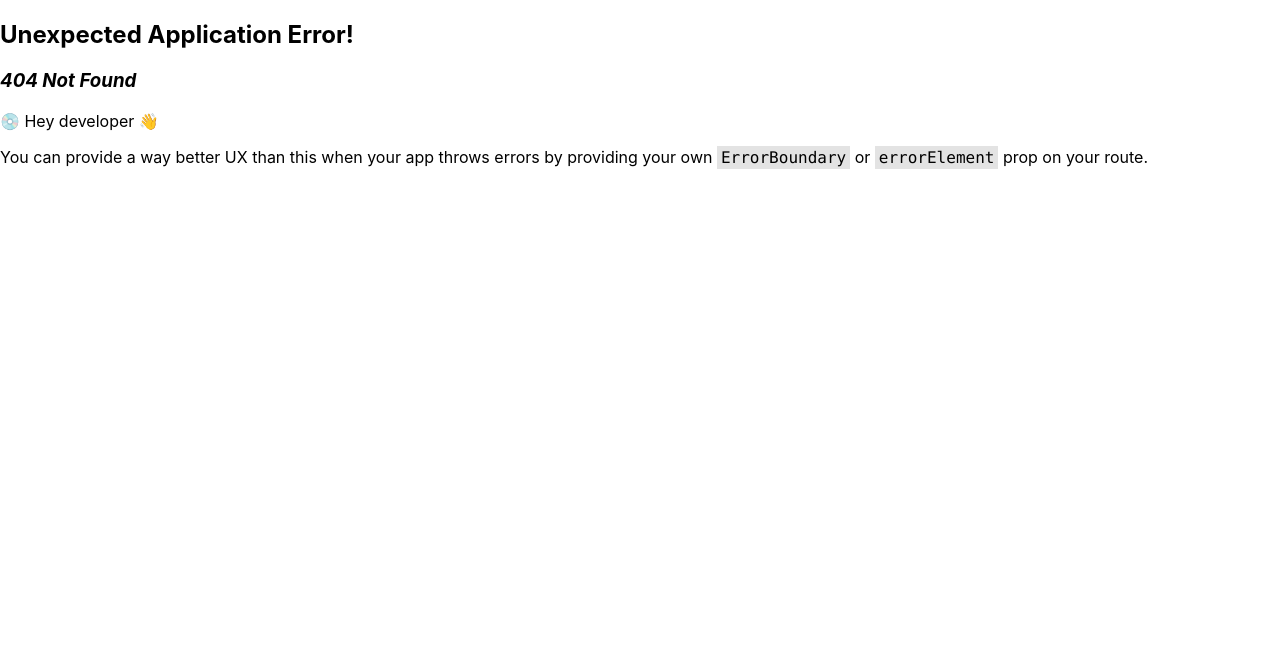
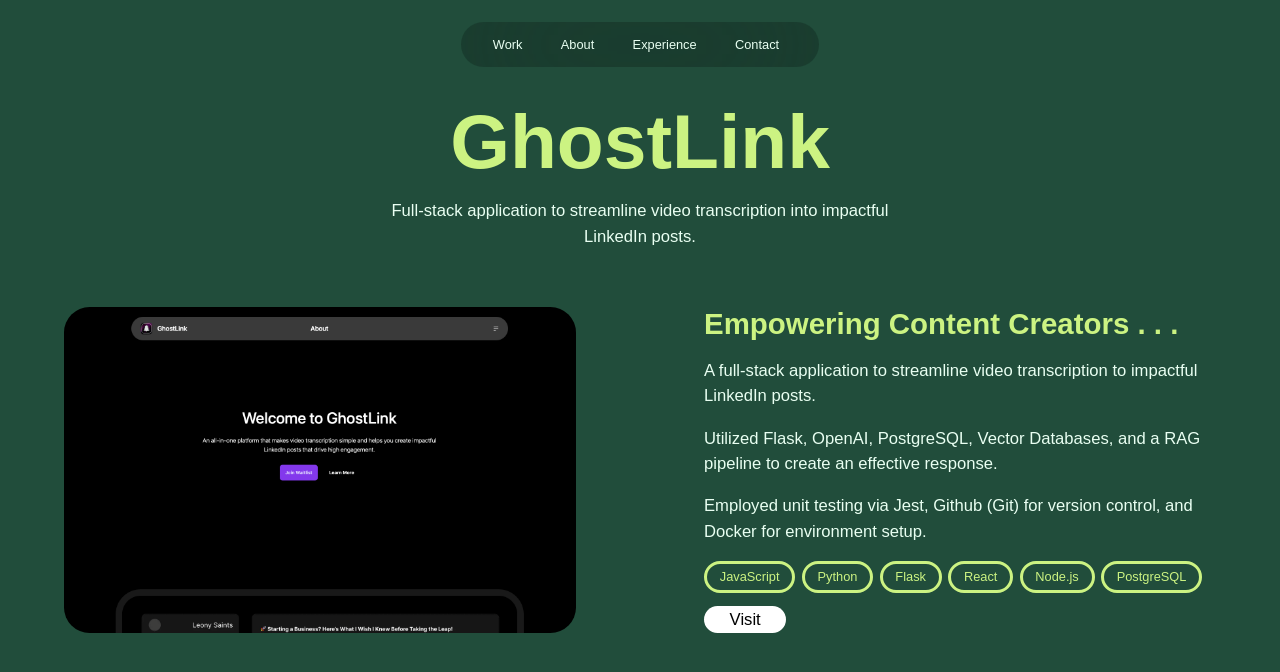
Before and after one commit to 54JIN/personal-website, a React (Create React App) app: page /personal-website/projects/ghostlink in a window 1280 px wide. Before the commit this address had no page. Shown: the top 672 px of the page. Built offline with nearby package versions, Linux system fonts and the light colour scheme.

Commit message:
Added GhostLink Project

```diff
--- a/src/Assets/Data/Projects.js
+++ b/src/Assets/Data/Projects.js
@@ -1,16 +1,25 @@
 //Images
+import ghostlink from '../Images/GhostLinkImg1.png'
 import todo from '../Images/TaskManagerImg1.jpg'
 import pallets from '../Images/pallets.png';
 import portfolio from '../Images/PortfolioImg.png';
 import afrImg from '../Images/afrImg.png';
 
 //Components
+import GhostLink from '../../Pages/Projects/GhostLink/GhostLink';
 import TaskManager from '../../Pages/Projects/TaskManager/TaskManager';
 import Pallets from '../../Pages/Projects/Pallets/Pallets';
 import Portfolio from '../../Pages/Projects/Portfolio/Portfolio';
 import Afr from '../../Pages/Projects/Afr/Afr';
 
 const projects = [
+    {
+        image: ghostlink,
+        title: "Ghost Link",
+        description: "Full-stack application to streamline video transcription into impactful LinkedIn posts.",
+        link: "/personal-website/projects/ghostlink",
+        key: GhostLink,
+    },
     {
         image: todo,
         title: "Task Manager",
@@ -28,7 +37,7 @@ const projects = [
     {
         image: portfolio,
         title: "Portfolio",
-        description: "A portfolio website showcasing a software engineer\'s skillsets",
+        description: "A portfolio website showcasing a software engineer's skillsets",
         link: "/personal-website/projects/portfolio",
         key: Portfolio,
     },
--- /dev/null
+++ b/src/Pages/Projects/GhostLink/GhostLink.js
@@ -0,0 +1,34 @@
+import React, {Component} from 'react';
+import './GhostLink.css';
+
+import Projects from '../../../Assets/Components/Projects';
+
+import GhostLinkImg1 from '../../../Assets/Images/GhostLinkImg1.png'
+import GhostLinkVid from '../../../Assets/Images/GhostLinkVid.mp4'
+
+const Content = {
+    Title: 'GhostLink',
+    Sub_Title: 'Full-stack application to streamline video transcription into impactful LinkedIn posts.',
+    img1: GhostLinkImg1,
+    skills: ['JavaScript', 'Python', 'Flask', 'React', 'Node.js', 'PostgreSQL'],
+    Intro_Title: 'Empowering Content Creators . . .',
+    Description: [
+        'A full-stack application to streamline video transcription to impactful LinkedIn posts.',
+        'Utilized Flask, OpenAI, PostgreSQL, Vector Databases, and a RAG pipeline to create an effective response.',
+        'Employed unit testing via Jest, Github (Git) for version control, and Docker for environment setup.',
+    ],
+    Link: 'https://www.ghostlink.app',
+    Video: GhostLinkVid
+}
+
+class GhostLink extends Component {
+    render() {
+        return(
+            <div className="Pallets">
+                <Projects Content={Content} />
+            </div>
+        );
+    }
+}
+
+export default GhostLink;
--- a/src/index.js
+++ b/src/index.js
@@ -15,6 +15,7 @@ import Pallets from './Pages/Projects/Pallets/Pallets';
 import Portfolio from './Pages/Projects/Portfolio/Portfolio';
 import Afr from './Pages/Projects/Afr/Afr';
 import TaskManager from './Pages/Projects/TaskManager/TaskManager';
+import GhostLink from './Pages/Projects/GhostLink/GhostLink';
 
 const router = createBrowserRouter([
   //Page Objects
@@ -36,6 +37,11 @@ const router = createBrowserRouter([
   {
     path: '/personal-website/contact',
     element: <Contact />,
+    errorElement: <div>404 Not Found</div>
+  },
+  {
+    path: '/personal-website/projects/ghostlink',
+    element: <GhostLink />,
     errorElement: <div>404 Not Found</div>
   },
   {
```
Also changed, not shown: src/Assets/Images/GhostLinkImg1.png (added), src/Pages/Projects/GhostLink/GhostLink.css (added), 1 other file (tests, documents, lock files or other folders).
